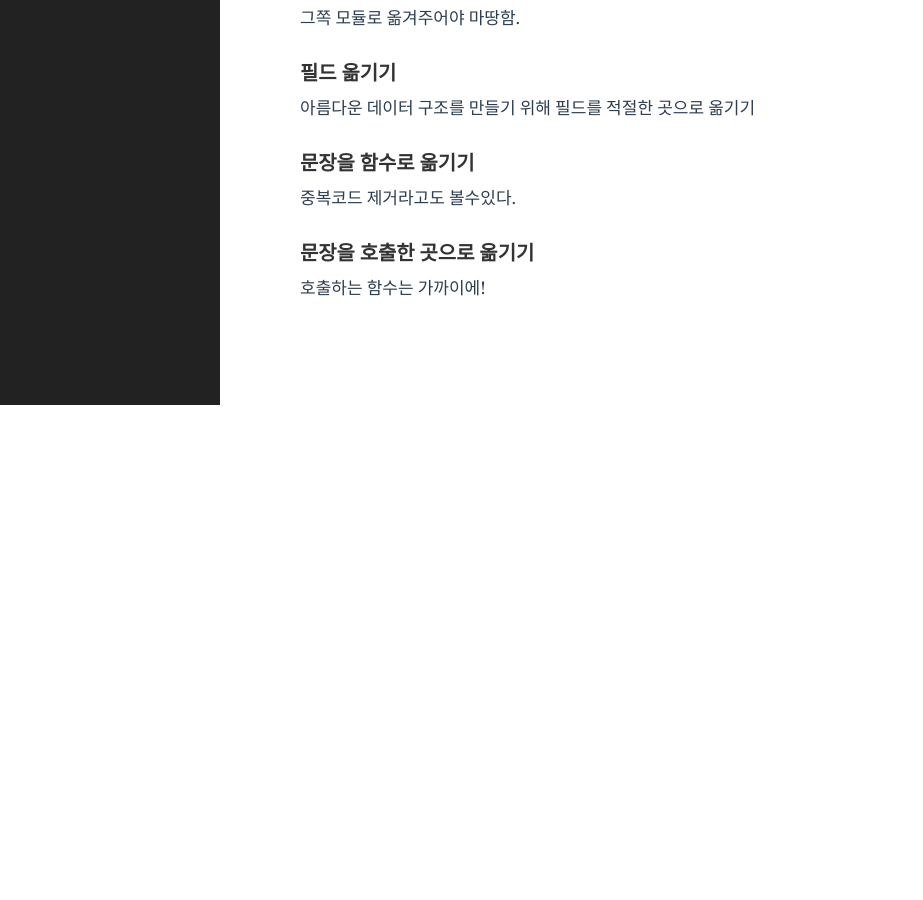
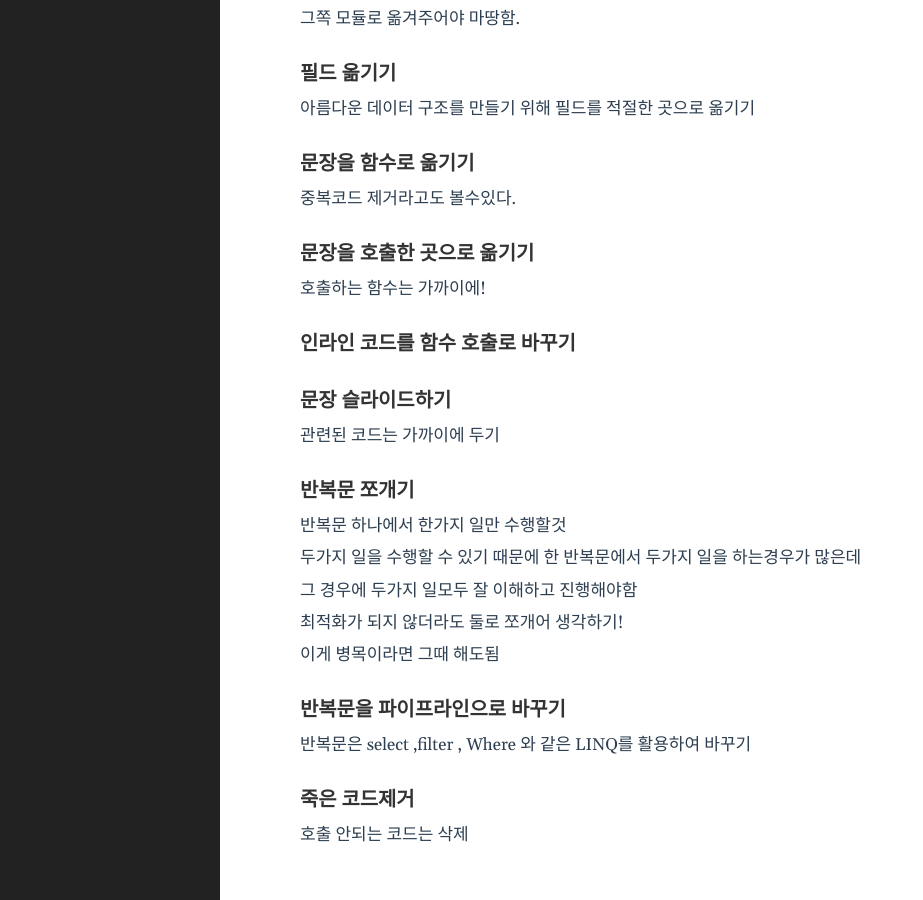
Before and after one commit to rrd0627/rrd0627.github.io, a Jekyll site: the page built from _posts/2022-01-23-Refactoring4.markdown, in a window 1280 px wide and 900 px high, scrolled down 1171 px. Shown: the whole window, without its empty margins (0-923 px from the left). Built offline with Jekyll 4.4.1, drawn with Linux system fonts in a browser that asks for light colours; before the commit the page ends 1576 px from its top, so only the background shows below that.

Commit message:
refactoring5

```diff
--- a/_posts/2022-01-23-Refactoring4.markdown
+++ b/_posts/2022-01-23-Refactoring4.markdown
@@ -70,3 +70,29 @@
 ### 문장을 호출한 곳으로 옮기기
 
 호출하는 함수는 가까이에!
+
+### 인라인 코드를 함수 호출로 바꾸기
+
+### 문장 슬라이드하기
+
+관련된 코드는 가까이에 두기
+
+### 반복문 쪼개기
+
+반복문 하나에서 한가지 일만 수행할것
+
+두가지 일을 수행할 수 있기 때문에 한 반복문에서 두가지 일을 하는경우가 많은데
+
+그 경우에 두가지 일모두 잘 이해하고 진행해야함
+
+최적화가 되지 않더라도 둘로 쪼개어 생각하기!
+
+이게 병목이라면 그때 해도됨
+
+### 반복문을 파이프라인으로 바꾸기
+
+반복문은 select ,filter , Where 와 같은 LINQ를 활용하여 바꾸기
+
+### 죽은 코드제거
+
+호출 안되는 코드는 삭제
```
Also changed, not shown: _posts/2022-01-25-Refactoring5.markdown (added, +72 -0 lines).
